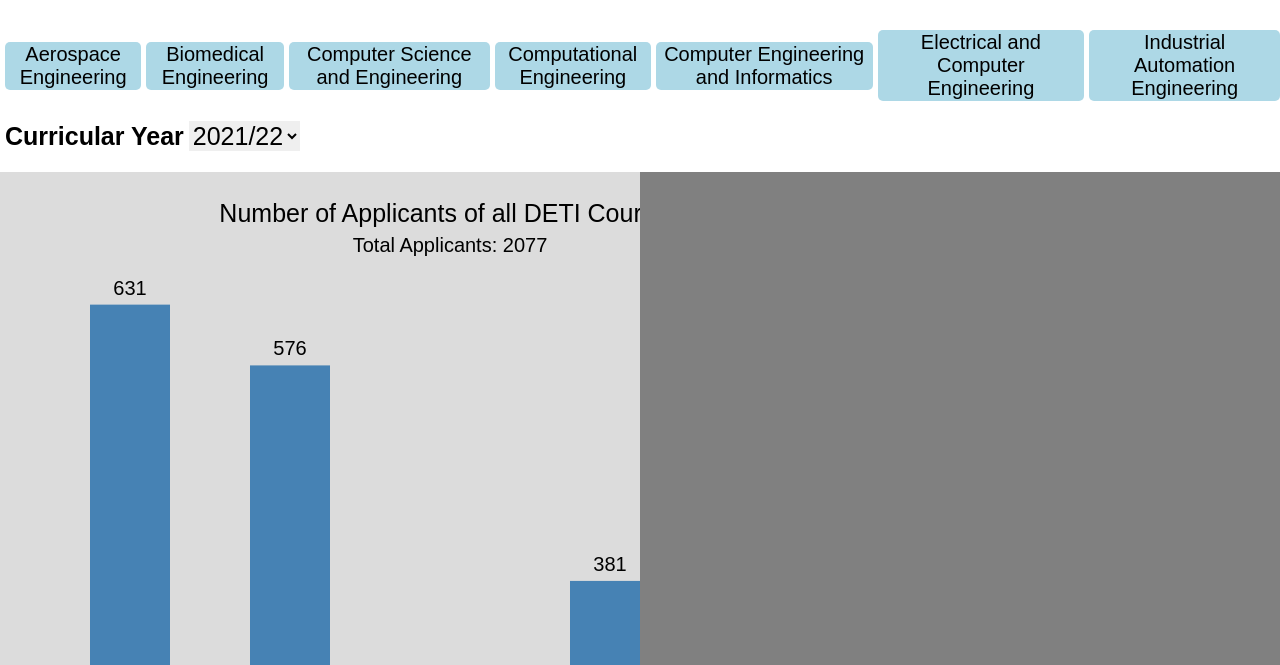
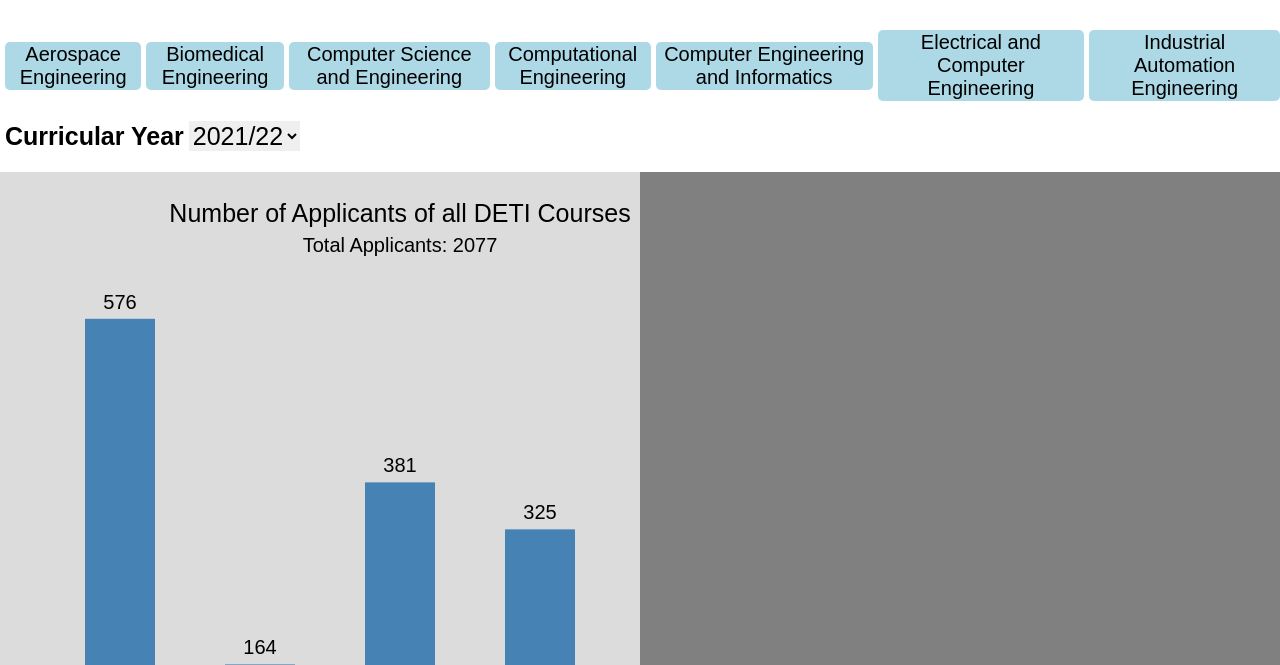
Before and after one commit to goncalo-machado/Project-VI, a plain HTML site: page home_page.html in a window 1280 px wide. Shown: the part 135-800 px from the top of the page. Drawn offline with nearby package versions, Linux system fonts and the light colour scheme.

Commit message:
Correction of the values in each bar, now they are corret.

```diff
--- a/home_page.html
+++ b/home_page.html
@@ -123,8 +123,8 @@
 
         // Set the dimensions and margins of the graph
         const margin = {top: 50, right: 50, bottom: 120, left: 50}, // Space for axis legends
-                                width = 900 - margin.left - margin.right,
-                                height = 1000 - margin.top - margin.bottom;
+                                width = 800 - margin.left - margin.right,
+                                height = 800 - margin.top - margin.bottom;
 
         // Create the SVG (the space) to put the Bar Chart of the number of applicants by DETI course
         const bar_chart_SVG = d3.select(".div_d3")
@@ -176,7 +176,6 @@
                     const x = d3.scaleBand()
                                 .domain(x_axis_filter.map(d => d['Course Name']))
                                 .range([ 0, width ]);
-                                //.padding(0.2);
                     // Plot the X information in the axis
                     bar_chart_SVG.append("g")
                                     .attr("transform", `translate(0, ${height})`)
@@ -204,10 +203,14 @@
                         }
                     });
 
-                    /* TO VERIFY IF THE COUNTING IS WORKING WELL */
+                    // Make an array that can be used to make the bars
                     const dataset_n_applicants_count = Object.keys(n_applicants_count).map(courseCode => {
                         return { "Course Code": courseCode, "Count": n_applicants_count[courseCode] };
                     });
+                    // Remove the first element from the array, that is, the one that starts with a number and put it in last
+                    const firstElement = dataset_n_applicants_count.shift();
+                    dataset_n_applicants_count.push(firstElement);
+                    /* TO VERIFY IF THE COUNTING IS WORKING WELL */
                     console.log("Course applicants counting: ")
                     console.log(dataset_n_applicants_count);
                     /* ----------------------------------------- */
```
